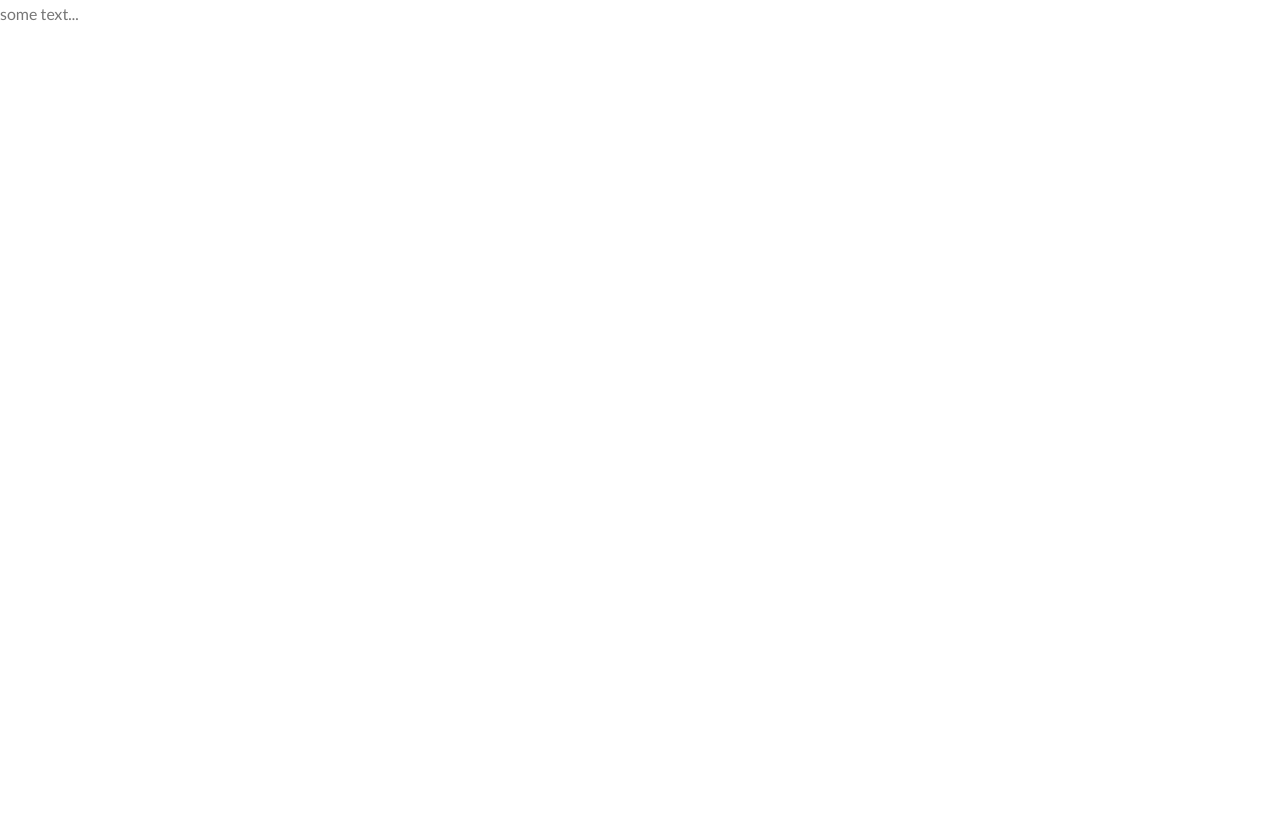
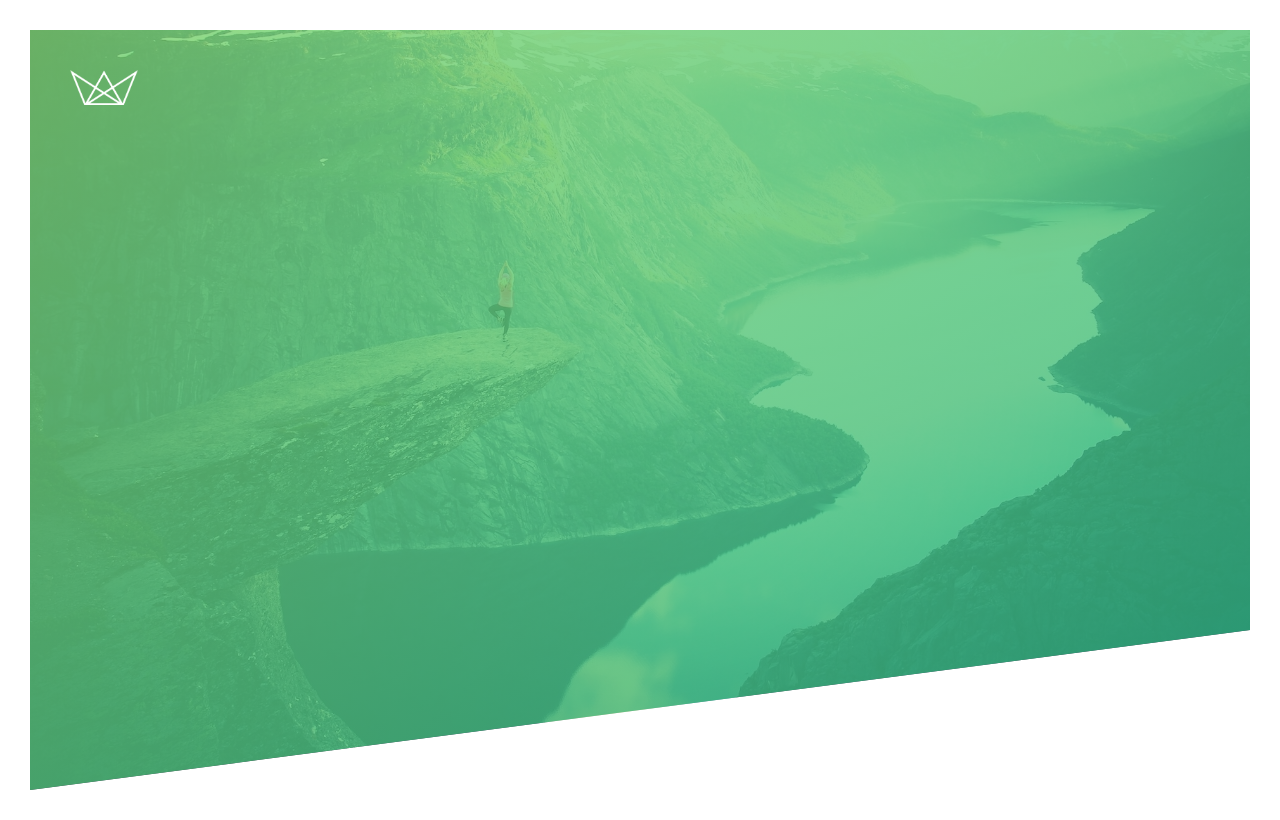
Before and after one commit to obifemi/Natours, a plain HTML site: page starter/index.html in a window 1280 px wide. Drawn offline with Linux system fonts and the light colour scheme; files that its build step writes are made by us from their sources.

Commit message:
add css first logo

```diff
--- a/starter/css/style.css
+++ b/starter/css/style.css
@@ -18,4 +18,22 @@ body{
     color: #777;
     line-height: 1.7;
     font-size: 16px;
+    padding: 30px;
 }
+.header{
+    height: 95vh;
+    background-image: linear-gradient(to right bottom,#7ed56fcc, #28b485cc  ) ,url(../img/hero.jpg);
+    background-size: cover;
+    background-position: top;
+    clip-path: polygon(0 0, 100% 0, 100% 75vh, 0 100%);
+    position: relative;
+}
+.logo-box{
+position: absolute;
+top: 40px;
+left: 40px;
+}
+.logo{
+    height: 35px;
+
+}
--- a/starter/index.html
+++ b/starter/index.html
@@ -13,8 +13,10 @@
         <title>Natours | Exciting tours for adventurous people</title>
     </head>
     <body>
-        <header>
-          some text...
+        <header class="header">
+          <div class="logo-box">
+            <img src="img/logo-white.png" alt="Logo" class="logo">
+          </div>
 
         </header>
 
```
